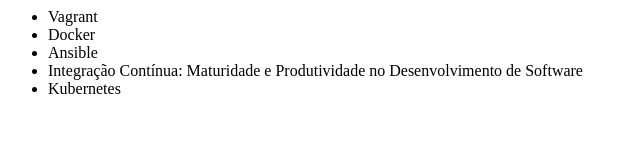
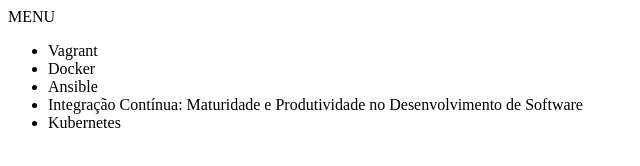
Before and after one commit to GlaukFenrir/alura-git, a plain HTML site: page index.html in a window 1280 px wide. Shown: the whole page, without its empty margins (0-640 px from the left). Drawn offline with Linux system fonts and the light colour scheme.

Commit message:
Adição da <nav> MENU </nav>

```diff
--- a/index.html
+++ b/index.html
@@ -5,6 +5,8 @@
 	<title>Curso DevOps da Alura</title>
 </head>
 <body>
+	<nav>
+		MENU
 	<ul>
 		<li>Vagrant</li>
 		<li>Docker</li>
@@ -12,5 +14,6 @@
 		<li>Integração Contínua: Maturidade e Produtividade no Desenvolvimento de Software</li>
 		<li>Kubernetes</li>
 	</ul>
+	</nav>
 </body>
 </html>
```
